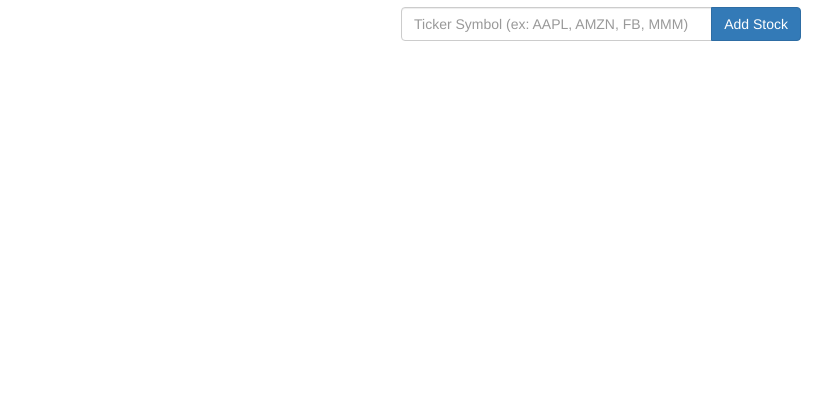
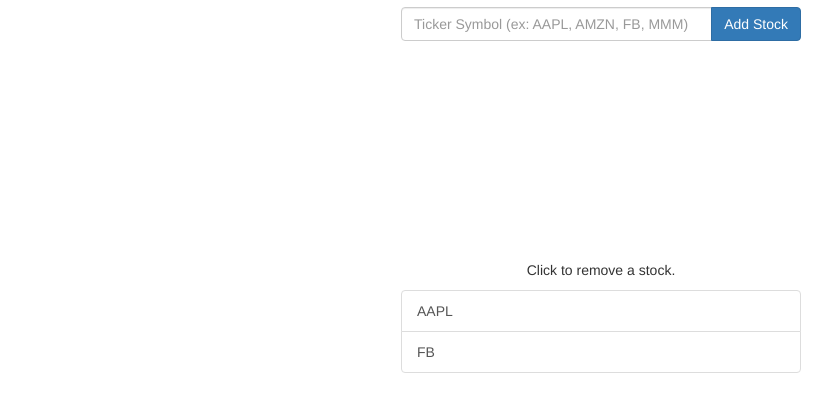
Before and after one commit to cmdaniels/stock-market, a website: page index.html in a window 1280 px wide. Shown: the part 164-576 px from the top of the page, without its empty margins (39-871 px from the left). Drawn offline with nearby package versions, Linux system fonts and the light colour scheme; no server answers.

Commit message:
Add stock removing functionality

```diff
--- a/index.html
+++ b/index.html
@@ -27,6 +27,8 @@
           </span>
         </div>
         <canvas id="stockChart" ></canvas>
+        <p class="symbols-label">Click to remove a stock.</p>
+        <div class="list-group symbols"></div>
       </div>
     </main>
     <script src="/js/index.js" charset="utf-8"></script>
--- a/public/css/style.css
+++ b/public/css/style.css
@@ -7,3 +7,12 @@ h1 {
   max-width: 400px;
   margin: 0 auto 32px;
 }
+
+.symbols-label {
+  margin-top: 32px;
+}
+
+.symbols {
+  max-width: 400px;
+  margin: 0 auto;
+}
--- a/public/js/index.js
+++ b/public/js/index.js
@@ -1,6 +1,10 @@
 var tickerSymbols = ['AAPL', 'FB'];
 var ctx = document.getElementById("stockChart").getContext('2d');
 var stockChart;
+
+tickerSymbols.forEach(function(symbol) {
+  $('.symbols').append('<button type="button" class="list-group-item" id="' + symbol + '" onclick="removeStock(this.id)">' + symbol + '</button>');
+});
 
 function getRandomColor() {
     var letters = '0123456789ABCDEF'.split('');
@@ -99,6 +103,19 @@ function addStock() {
       var dataset = buildDatasets(res);
       stockChart.data.datasets.push(dataset[0]);
       stockChart.update();
+      $('.symbols').append('<button type="button" class="list-group-item" id="' + symbol + '" onclick="removeStock(this.id)">' + symbol + '</button>');
     }
   });
 }
+
+function removeStock(id) {
+  $('#' + id).remove();
+  var datasets = stockChart.data.datasets;
+  for(var i = 0; i < datasets.length; i++) {
+    if(datasets[i].label === id){
+      datasets.splice(i, 1);
+    }
+  }
+  stockChart.data.datasets = datasets;
+  stockChart.update();
+}
```
